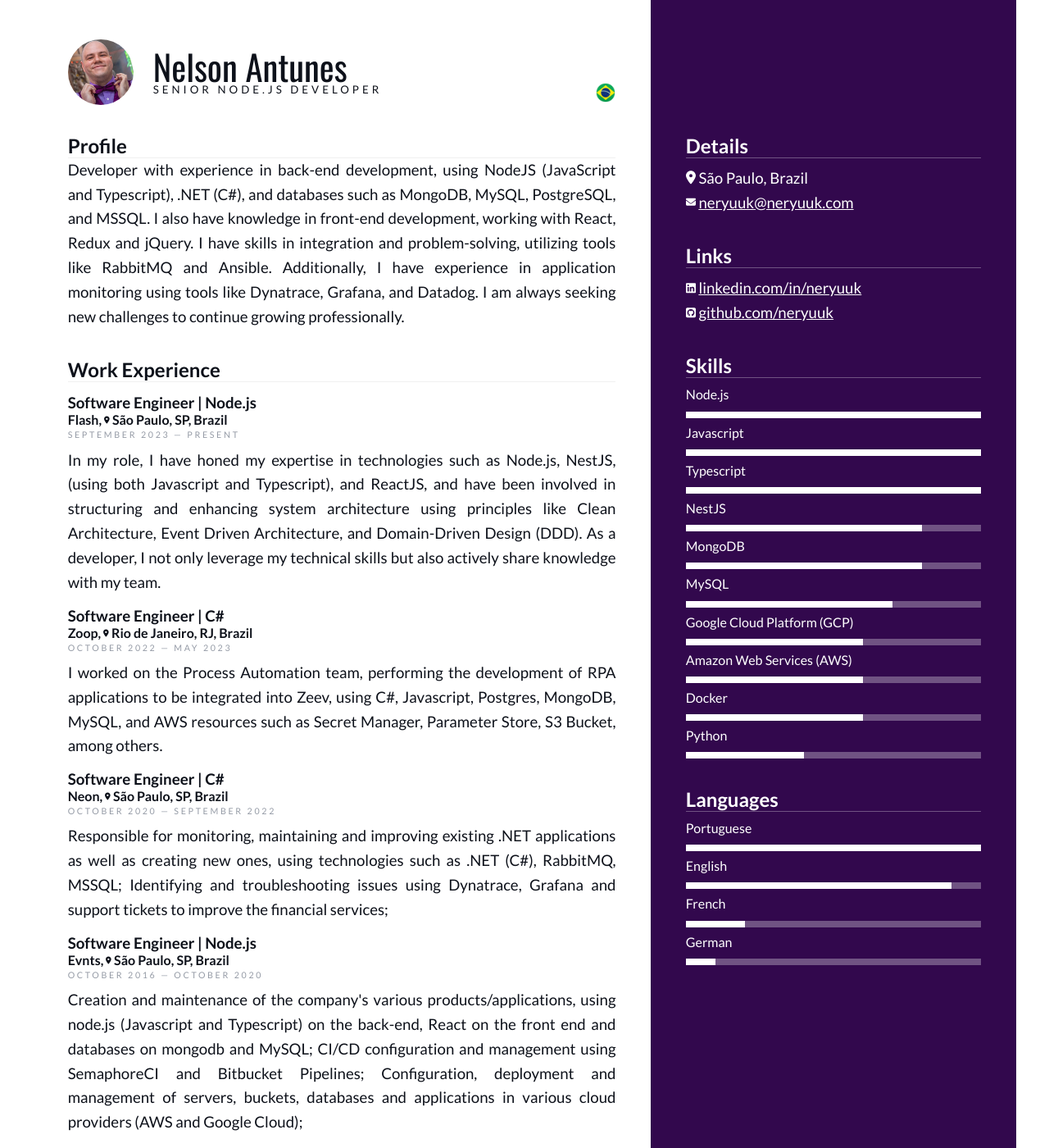
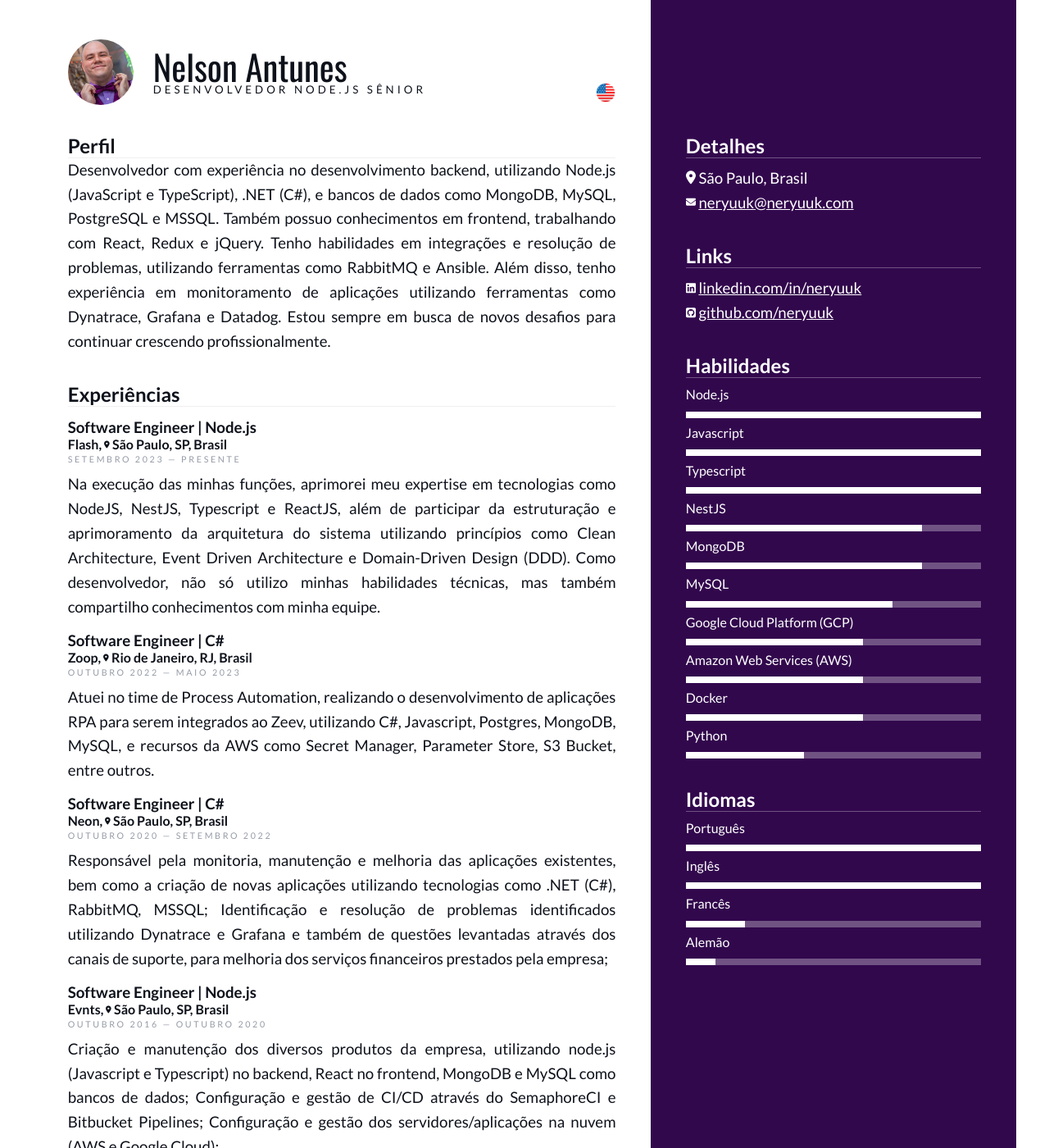
Before and after one commit to neryuuk/neryuuk.github.io, a Jekyll site: the page built from pt-br.md, in a window 1280 px wide and 1400 px high. Shown: the whole window at 82% size. Built offline with Jekyll 4.4.1, drawn with Linux system fonts in a browser that asks for light colours; some of the changed text lies outside the part shown.

Commit message:
fix languages

```diff
--- a/_data/en-US.yml
+++ b/_data/en-US.yml
@@ -23,9 +23,11 @@ header:
   title: Senior Node.js Developer
   name: Nelson Antunes
   description: Developer with experience in back-end development, using NodeJS (JavaScript and Typescript), .NET (C#), and databases such as MongoDB, MySQL, PostgreSQL, and MSSQL
+  picture: Profile picture
   languages:
   - code: pt-br
     title: Ler em Português
+    url: ./pt-br
 
 details:
   id: details
@@ -52,7 +54,7 @@ profile:
   id: profile
   title: Profile
   data:
-    - Developer with experience in back-end development, using NodeJS (JavaScript and Typescript), .NET (C#), and databases such as MongoDB, MySQL, PostgreSQL, and MSSQL. I also have knowledge in front-end development, working with React, Redux and jQuery. I have skills in integration and problem-solving, utilizing tools like RabbitMQ and Ansible. Additionally, I have experience in application monitoring using tools like Dynatrace, Grafana, and Datadog. I am always seeking new challenges to continue growing professionally.
+  - Developer with experience in back-end development, using NodeJS (JavaScript and Typescript), .NET (C#), and databases such as MongoDB, MySQL, PostgreSQL, and MSSQL. I also have knowledge in front-end development, working with React, Redux and jQuery. I have skills in integration and problem-solving, utilizing tools like RabbitMQ and Ansible. Additionally, I have experience in application monitoring using tools like Dynatrace, Grafana, and Datadog. I am always seeking new challenges to continue growing professionally.
 
 work-experience:
   id: work-experience
@@ -68,9 +70,9 @@ work-experience:
     remote: false
     period:
       start: september 2023
-      end: null
+      end: present
     long_description:
-      - In my role, I have honed my expertise in technologies such as Node.js, NestJS, (using both Javascript and Typescript), and ReactJS, and have been involved in structuring and enhancing system architecture using principles like Clean Architecture, Event Driven Architecture, and Domain-Driven Design (DDD). As a developer, I not only leverage my technical skills but also actively share knowledge with my team.
+    - In my role, I have honed my expertise in technologies such as Node.js, NestJS, (using both Javascript and Typescript), and ReactJS, and have been involved in structuring and enhancing system architecture using principles like Clean Architecture, Event Driven Architecture, and Domain-Driven Design (DDD). As a developer, I not only leverage my technical skills but also actively share knowledge with my team.
   - position: Software Engineer | C#
     company:
       short_name: Zoop
@@ -83,7 +85,7 @@ work-experience:
       start: october 2022
       end: may 2023
     long_description:
-      - "I worked on the Process Automation team, performing the development of RPA applications to be integrated into Zeev, using C#, Javascript, Postgres, MongoDB, MySQL, and AWS resources such as Secret Manager, Parameter Store, S3 Bucket, among others."
+    - "I worked on the Process Automation team, performing the development of RPA applications to be integrated into Zeev, using C#, Javascript, Postgres, MongoDB, MySQL, and AWS resources such as Secret Manager, Parameter Store, S3 Bucket, among others."
   - position: Software Engineer | C#
     company:
       short_name: Neon
@@ -96,7 +98,7 @@ work-experience:
       start: october 2020
       end: september 2022
     long_description:
-      - "Responsible for monitoring, maintaining and improving existing .NET applications as well as creating new ones, using technologies such as .NET (C#), RabbitMQ, MSSQL; Identifying and troubleshooting issues using Dynatrace, Grafana and support tickets to improve the financial services;"
+    - "Responsible for monitoring, maintaining and improving existing .NET applications as well as creating new ones, using technologies such as .NET (C#), RabbitMQ, MSSQL; Identifying and troubleshooting issues using Dynatrace, Grafana and support tickets to improve the financial services;"
   - position: Software Engineer | Node.js
     company:
       short_name: Evnts
@@ -109,7 +111,7 @@ work-experience:
       start: october 2016
       end: october 2020
     long_description:
-      - "Creation and maintenance of the company's various products/applications, using node.js (Javascript and Typescript) on the back-end, React on the front end and databases on mongodb and MySQL; CI/CD configuration and management using SemaphoreCI and Bitbucket Pipelines; Configuration, deployment and management of servers, buckets, databases and applications in various cloud providers (AWS and Google Cloud);"
+    - "Creation and maintenance of the company's various products/applications, using node.js (Javascript and Typescript) on the back-end, React on the front end and databases on mongodb and MySQL; CI/CD configuration and management using SemaphoreCI and Bitbucket Pipelines; Configuration, deployment and management of servers, buckets, databases and applications in various cloud providers (AWS and Google Cloud);"
 
 skills:
   id: skills
@@ -173,7 +175,7 @@ education:
       location: Mississauga, ON, Canada
       url: https://www.utm.utoronto.ca
     long_description:
-      - "Exchange Student sponsored by the Brazilian Federal Government through 'Science Without Borders' sandwich course initiative."
+    - "Exchange Student sponsored by the Brazilian Federal Government through 'Science Without Borders' sandwich course initiative."
     period:
       start: september 2013
       end: april 2014
@@ -183,7 +185,7 @@ education:
       location: Osasco, SP, Brazil
       url: https://fatecosasco.edu.br/osasco
     long_description:
-      - "Completed circa 60% of course load."
+    - "Completed circa 60% of course load."
     period:
       start: january 2012
       end: june 2015
@@ -193,7 +195,7 @@ education:
       location: São Paulo, SP, Brazil
       url: https://www.fatecsp.br
     long_description:
-      - "Completed circa 40% of course load."
+    - "Completed circa 40% of course load."
     period:
       start: january 2009
       end: december 2010
@@ -223,6 +225,6 @@ internships:
       start: may 2014
       end: august 2014
     long_description:
-      - "As part of the Science Without Borders sandwich course initiative, sponsored by the Brazilian Government, I worked as an intern at Big Data University."
-      - "There, I was able to help envision and develop a do-it-yourself home surveillance system using a Raspberry Pi (along with it's camera module), some IBM technology (Cloudant + Bluemix), Python and Node.js."
-      - "During the project my team and I wrote this article that talks about the first prototype: <a href='https://bit.ly/3CnrhVE' target='_blank'>https://bit.ly/3CnrhVE</a>"
+    - "As part of the Science Without Borders sandwich course initiative, sponsored by the Brazilian Government, I worked as an intern at Big Data University."
+    - "There, I was able to help envision and develop a do-it-yourself home surveillance system using a Raspberry Pi (along with it's camera module), some IBM technology (Cloudant + Bluemix), Python and Node.js."
+    - "During the project my team and I wrote this article that talks about the first prototype: <a href='https://bit.ly/3CnrhVE' target='_blank'>https://bit.ly/3CnrhVE</a>"
--- a/_data/pt-BR.yml
+++ b/_data/pt-BR.yml
@@ -20,18 +20,20 @@ keywords:
 - backend developer
 
 header:
-  title: Senior Node.js Developer
+  title: Desenvolvedor Node.js Sênior
   name: Nelson Antunes
-  description: Developer with experience in back-end development, using NodeJS (JavaScript and Typescript), .NET (C#), and databases such as MongoDB, MySQL, PostgreSQL, and MSSQL
+  description: Desenvolvedor com experiência no desenvolvimento backend, utilizando Node.js (JavaScript e TypeScript), .NET (C#), e bancos de dados como MongoDB, MySQL, PostgreSQL e MSSQL. Também possuo conhecimentos em frontend, trabalhando com React, Redux e jQuery. Tenho habilidades em integrações e resolução de problemas, utilizando ferramentas como RabbitMQ e Ansible. Além disso, tenho experiência em monitoramento de aplicações utilizando ferramentas como Dynatrace, Grafana e Datadog. Estou sempre em busca de novos desafios para continuar crescendo profissionalmente.
+  picture: Foto do perfil
   languages:
-  - code: pt-br
-    title: Ler em Português
+  - code: en-us
+    title: Read it in English
+    url: ./
 
 details:
   id: details
-  title: Details
+  title: Detalhes
   data:
-  - text: São Paulo, Brazil
+  - text: São Paulo, Brasil
     icon: fa-solid fa-location-dot details-icon
   - text: neryuuk@neryuuk.com
     icon: fa-solid fa-envelope details-icon
@@ -50,13 +52,13 @@ links:
 
 profile:
   id: profile
-  title: Profile
+  title: Perfil
   data:
-    - Developer with experience in back-end development, using NodeJS (JavaScript and Typescript), .NET (C#), and databases such as MongoDB, MySQL, PostgreSQL, and MSSQL. I also have knowledge in front-end development, working with React, Redux and jQuery. I have skills in integration and problem-solving, utilizing tools like RabbitMQ and Ansible. Additionally, I have experience in application monitoring using tools like Dynatrace, Grafana, and Datadog. I am always seeking new challenges to continue growing professionally.
+  - Desenvolvedor com experiência no desenvolvimento backend, utilizando Node.js (JavaScript e TypeScript), .NET (C#), e bancos de dados como MongoDB, MySQL, PostgreSQL e MSSQL. Também possuo conhecimentos em frontend, trabalhando com React, Redux e jQuery. Tenho habilidades em integrações e resolução de problemas, utilizando ferramentas como RabbitMQ e Ansible. Além disso, tenho experiência em monitoramento de aplicações utilizando ferramentas como Dynatrace, Grafana e Datadog. Estou sempre em busca de novos desafios para continuar crescendo profissionalmente.
 
 work-experience:
   id: work-experience
-  title: Work Experience
+  title: Experiências
   data:
   - position: Software Engineer | Node.js
     company:
@@ -64,56 +66,60 @@ work-experience:
       long_name: Flash Benefícios
       legal_name: FLASH TECNOLOGIA E INSTITUICAO DE PAGAMENTO LTDA
       url: https://flashapp.com.br
-      location: São Paulo, SP, Brazil
+      location: São Paulo, SP, Brasil
     remote: false
     period:
-      start: september 2023
-      end: null
+      start: setembro 2023
+      end: presente
     long_description:
-      - In my role, I have honed my expertise in technologies such as Node.js, NestJS, (using both Javascript and Typescript), and ReactJS, and have been involved in structuring and enhancing system architecture using principles like Clean Architecture, Event Driven Architecture, and Domain-Driven Design (DDD). As a developer, I not only leverage my technical skills but also actively share knowledge with my team.
+    - Na execução das minhas funções, aprimorei meu expertise em tecnologias como NodeJS, NestJS, Typescript e ReactJS, além de participar da estruturação e aprimoramento da arquitetura do sistema utilizando princípios como Clean Architecture, Event Driven Architecture e Domain-Driven Design (DDD). Como desenvolvedor, não só utilizo minhas habilidades técnicas, mas também compartilho conhecimentos com minha equipe.
+    bullet_point:
   - position: Software Engineer | C#
     company:
       short_name: Zoop
       long_name: Zoop Soluções de Pagamentos
       legal_name: ZOOP TECNOLOGIA & INSTITUICAO DE PAGAMENTO S.A.
       url: https://zoop.com.br
-      location: Rio de Janeiro, RJ, Brazil
+      location: Rio de Janeiro, RJ, Brasil
     remote: true
     period:
-      start: october 2022
-      end: may 2023
+      start: outubro 2022
+      end: maio 2023
     long_description:
-      - "I worked on the Process Automation team, performing the development of RPA applications to be integrated into Zeev, using C#, Javascript, Postgres, MongoDB, MySQL, and AWS resources such as Secret Manager, Parameter Store, S3 Bucket, among others."
+    - Atuei no time de Process Automation, realizando o desenvolvimento de aplicações RPA para serem integrados ao Zeev, utilizando C#, Javascript, Postgres, MongoDB, MySQL, e recursos da AWS como Secret Manager, Parameter Store, S3 Bucket, entre outros.
+    bullet_point:
   - position: Software Engineer | C#
     company:
       short_name: Neon
       long_name: Neon
       legal_name: NEON PAGAMENTOS SA INSTITUICAO DE PAGAMENTO
       url: https://neon.com.br
-      location: São Paulo, SP, Brazil
+      location: São Paulo, SP, Brasil
     remote: true
     period:
-      start: october 2020
-      end: september 2022
+      start: outubro 2020
+      end: setembro 2022
     long_description:
-      - "Responsible for monitoring, maintaining and improving existing .NET applications as well as creating new ones, using technologies such as .NET (C#), RabbitMQ, MSSQL; Identifying and troubleshooting issues using Dynatrace, Grafana and support tickets to improve the financial services;"
+    - Responsável pela monitoria, manutenção e melhoria das aplicações existentes, bem como a criação de novas aplicações utilizando tecnologias como .NET (C#), RabbitMQ, MSSQL; Identificação e resolução de problemas identificados utilizando Dynatrace e Grafana e também de questões levantadas através dos canais de suporte, para melhoria dos serviços financeiros prestados pela empresa;
+    bullet_point:
   - position: Software Engineer | Node.js
     company:
       short_name: Evnts
       long_name: Evnts
       legal_name: EVENTS SERVICOS VIAGEM E TURISMO LTDA
       url: https://evnts.com.br
-      location: São Paulo, SP, Brazil
+      location: São Paulo, SP, Brasil
     remote: false
     period:
-      start: october 2016
-      end: october 2020
+      start: outubro 2016
+      end: outubro 2020
     long_description:
-      - "Creation and maintenance of the company's various products/applications, using node.js (Javascript and Typescript) on the back-end, React on the front end and databases on mongodb and MySQL; CI/CD configuration and management using SemaphoreCI and Bitbucket Pipelines; Configuration, deployment and management of servers, buckets, databases and applications in various cloud providers (AWS and Google Cloud);"
+    - Criação e manutenção dos diversos produtos da empresa, utilizando node.js (Javascript e Typescript) no backend, React no frontend, MongoDB e MySQL como bancos de dados; Configuração e gestão de CI/CD através do SemaphoreCI e Bitbucket Pipelines; Configuração e gestão dos servidores/aplicações na nuvem (AWS e Google Cloud);
+    bullet_point:
 
 skills:
   id: skills
-  title: Skills
+  title: Habilidades
   data:
   - id: nodejs
     name: Node.js
@@ -148,81 +154,86 @@ skills:
 
 languages:
   id: languages
-  title: Languages
+  title: Idiomas
   data:
   - id: portuguese
-    name: Portuguese
+    name: Português
     level: 10
   - id: english
-    name: English
-    level: 9
+    name: Inglês
+    level: 10
   - id: french
-    name: French
+    name: Francês
     level: 2
   - id: german
-    name: German
+    name: Alemão
     level: 1
 
 education:
   id: education
-  title: Education
+  title: Formação
   data:
-  - course: Sandwich Course in Computer Science
+  - course: Bacharelado em Ciências Aplicadas, Ciência da Computação, Graduação sanduíche
     school:
       name: University of Toronto Mississauga
       location: Mississauga, ON, Canada
       url: https://www.utm.utoronto.ca
     long_description:
-      - "Exchange Student sponsored by the Brazilian Federal Government through 'Science Without Borders' sandwich course initiative."
+    - Programa de graduação sanduíche 'Ciência Sem Fronteiras', do governo federal.
     period:
-      start: september 2013
-      end: april 2014
-  - course: Associate Degree in Computer Systems Networking and Telecommunications
+      start: setembro 2013
+      end: abril 2014
+  - course: Tecnólogo em Redes de Computadores
     school:
       name: Faculdade de Tecnologia de Osasco
-      location: Osasco, SP, Brazil
+      location: Osasco, SP, Brasil
       url: https://fatecosasco.edu.br/osasco
     long_description:
-      - "Completed circa 60% of course load."
+    - Não finalizado (60% concluído)
     period:
-      start: january 2012
-      end: june 2015
-  - course: Associate Degree in Computer Systems Analysis
+      start: janeiro 2012
+      end: junho 2015
+  - course: Tecnólogo em Análise e Desenvolvimento de Sistemas
     school:
       name: Faculdade de Tecnologia de São Paulo - FATEC-SP
-      location: São Paulo, SP, Brazil
+      location: São Paulo, SP, Brasil
       url: https://www.fatecsp.br
     long_description:
-      - "Completed circa 40% of course load."
+    - Não finalizado (40% concluído)
     period:
-      start: january 2009
-      end: december 2010
-  - course: Certificate Program, Computer Programming
+      start: janeiro 2009
+      end: dezembro 2010
+  - course: Técnico em Programação e Análise de Sistemas
     school:
       name: Instituto Federal de Educação, Ciência e Tecnologia de São Paulo - IFSP
-      location: São Paulo, SP, Brazil
+      location: São Paulo, SP, Brasil
       url: https://www.ifsp.edu.br
     long_description:
     period:
-      start: january 2007
-      end: june 2009
+      start: janeiro 2007
+      end: junho 2009
 
 internships:
   id: internships
-  title: Internships and other experiences
+  title: Estágios e outras experiências
   data:
-  - position: Software Engineer
-    company:
+  - company:
       short_name: Big Data University
       long_name: Big Data University
       legal_name: Big Data University
       url: https://cognitiveclass.ai
-      location: Toronto, ON, Canada
-      remote: false
+    position: Software Engineer
+    location: Toronto, ON, Canada
+    remote: false
     period:
-      start: may 2014
-      end: august 2014
+      start:
+        month: 5
+        year: 2014
+      end:
+        month: 8
+        year: 2014
     long_description:
-      - "As part of the Science Without Borders sandwich course initiative, sponsored by the Brazilian Government, I worked as an intern at Big Data University."
-      - "There, I was able to help envision and develop a do-it-yourself home surveillance system using a Raspberry Pi (along with it's camera module), some IBM technology (Cloudant + Bluemix), Python and Node.js."
-      - "During the project my team and I wrote this article that talks about the first prototype: <a href='https://bit.ly/3CnrhVE' target='_blank'>https://bit.ly/3CnrhVE</a>"
+    - "Como parte do programa Ciência sem Fronteiras, trabalhei como estagiário na Big Data University."
+    - "Lá, pude ajudar a idealizar e desenvolver um sistema caseiro de vigilância doméstica do tipo faça você mesmo usando um Raspberry Pi (junto com o módulo de câmera), e algumas tecnologias da IBM (Cloudant + Bluemix), Python e NodeJS;"
+    - "Durante o projeto, meu time e eu escrevemos um artigo descrevendo e documentando o primeiro protótipo do projeto: <a href='https://bit.ly/3CnrhVE' target='_blank'>https://bit.ly/3CnrhVE</a>"
+    bullet_point:
```
